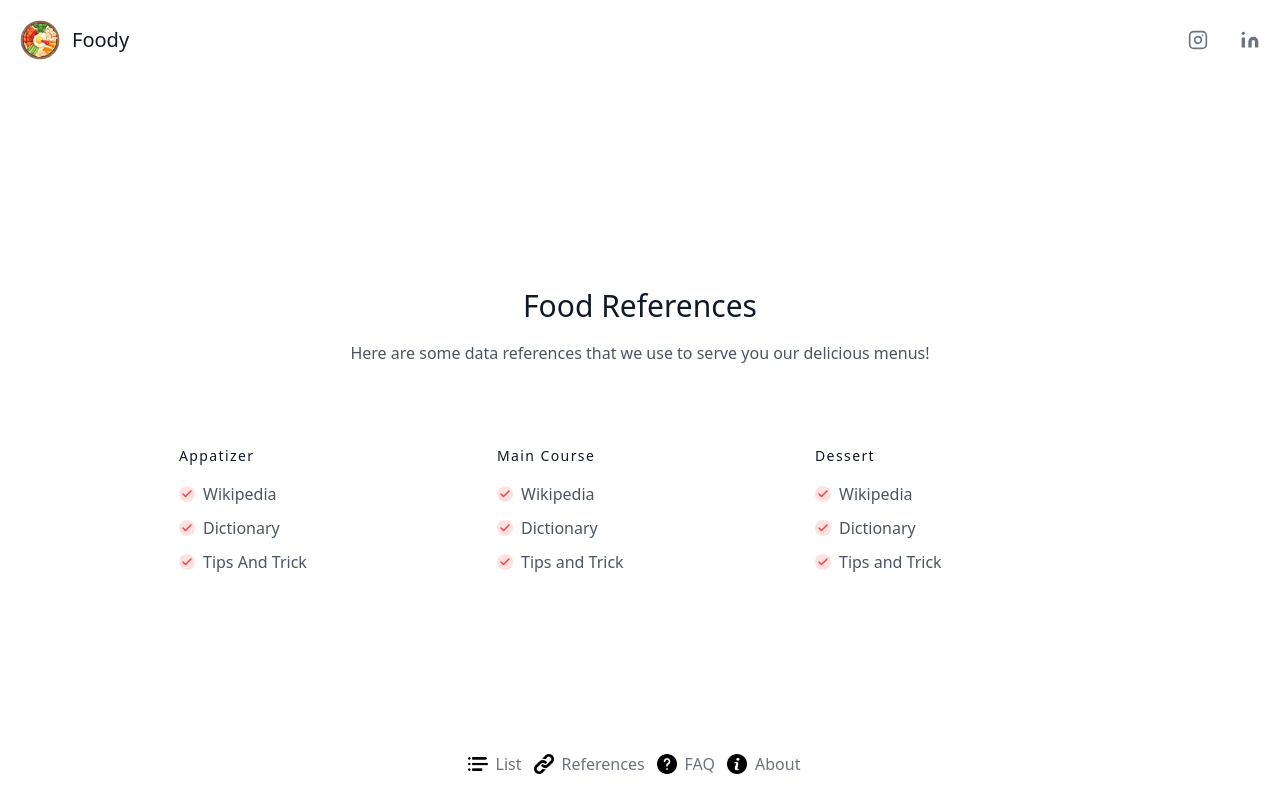
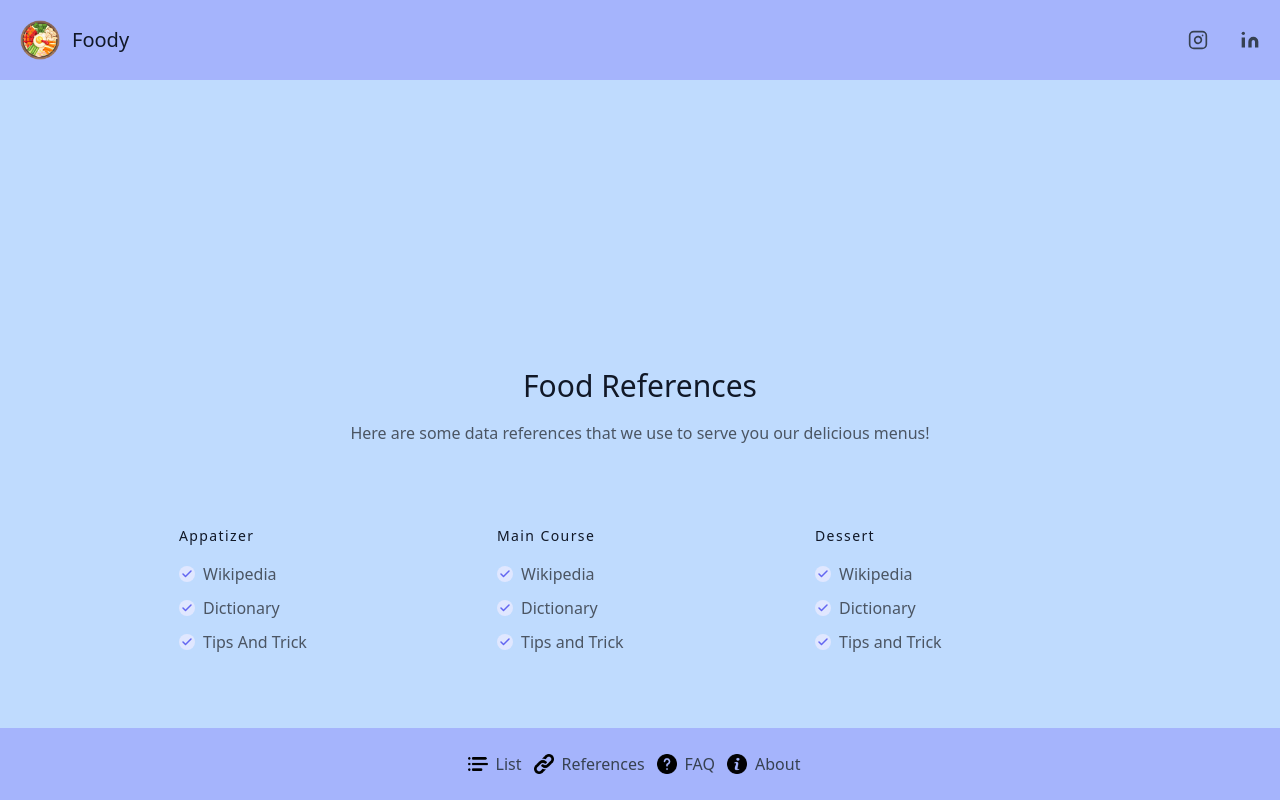
Before and after one commit to hafizhzikry24/foody, a Next.js app: page /references in a window 1280 px wide. Shown: the top 800 px of the page. Built offline with nearby package versions, Linux system fonts and the light colour scheme.

Commit message:
change:color

```diff
--- a/pages/about.js
+++ b/pages/about.js
@@ -13,7 +13,7 @@ export default function about() {
 
       <Header />
 
-      <section className="text-gray-600 body-font">
+      <section className="text-gray-600 body-font bg-blue-200 py-10">
         <div className="container px-5 py-24 mx-auto flex flex-col">
           <div className="lg:w-4/6 mx-auto">
             <div className="rounded-lg h-64 overflow-hidden">
--- a/pages/components/Footer.js
+++ b/pages/components/Footer.js
@@ -28,11 +28,11 @@ export default function Footer() {
     //         </span>
     //     </div>
     // </footer>
-    <footer class="sticky bottom-0 text-gray-600 body-font z-50 bg-white">
+    <footer class="sticky bottom-0 text-gray-600 body-font z-50 bg-indigo-300">
       <div class="container px-3 py-6 mx-auto flex md:items-center lg:items-start md:flex-row md:flex-nowrap flex-wrap flex-col">
 
-        <div class="md:ml-auto md:mr-auto flex flex-wrap items-center text-base justify-center">
-          <Link href="/" className="flex title-font font-sm items-center text-gray-500  hover:text-gray-900 mb-4 mr-3 md:mb-0">
+        <div class="md:ml-auto md:mr-auto flex flex-wrap items-center text-base justify-center ">
+          <Link href="/" className="flex title-font font-sm items-center text-gray-700  hover:text-gray-900 mb-4 mr-3 md:mb-0">
           <Image alt="icon" src={list} width="20" height="20" />
 
 
@@ -40,19 +40,19 @@ export default function Footer() {
 
 
           </Link>
-          <Link href="/references" className="flex title-font font-sm items-center text-gray-500  hover:text-gray-900 mb-4 mr-3 md:mb-0">
+          <Link href="/references" className="flex title-font font-sm items-center text-gray-700  hover:text-gray-900 mb-4 mr-3 md:mb-0">
           <Image alt="icon" src={link} width="20" height="20 "  />
               <h1 className="ml-2">References </h1>
 
 
           </Link>
-          <Link href="/faq" className="flex title-font font-sm items-center text-gray-500  hover:text-gray-900 mb-4 mr-3 md:mb-0 " >
+          <Link href="/faq" className="flex title-font font-sm items-center text-gray-700  hover:text-gray-900 mb-4 mr-3 md:mb-0 " >
           <Image alt="icon" src={faq} width="20" height="20" />
               <h1 className="ml-2">FAQ  </h1>
 
 
           </Link>
-          <Link href="/about" className="flex title-font font-sm items-center text-gray-500  hover:text-gray-900 mb-4 mr-3 md:mb-0">
+          <Link href="/about" className="flex title-font font-sm items-center text-gray-700  hover:text-gray-900 mb-4 mr-3 md:mb-0">
           <Image alt="icon" src={info} width="20" height="20" />
                <h1 className="ml-2">About </h1>
 
--- a/pages/components/Header.js
+++ b/pages/components/Header.js
@@ -4,7 +4,7 @@ import icon from "../../public/assets/icon.webp";
 
 export default function Header() {
   return (
-    <header className="sticky top-0 text-gray-600 body-font z-50 bg-white">
+    <header className="sticky top-0 text-gray-900 body-font z-50 bg-indigo-300">
       <div className="container mx-auto flex flex-wrap p-5 flex-col md:flex-row items-center">
         <Link
           href="/"
@@ -34,7 +34,7 @@ export default function Header() {
           <span className="inline-flex sm:ml-auto sm:mt-0 mt-4 justify-center sm:justify-start ">
             <a
               href="https://www.instagram.com/hafizh.zikry/"
-              className="ml-3 text-gray-500  hover:text-gray-900"
+              className="ml-3 text-gray-700  hover:text-gray-900"
             >
               <svg
                 fill="none"
@@ -51,7 +51,7 @@ export default function Header() {
             </a>
             <a
               href="https://www.linkedin.com/in/muhammad-hafizh-zikry-784b37249/"
-              className="ml-8 text-gray-500 hover:text-gray-900"
+              className="ml-8 text-gray-700 hover:text-gray-900"
             >
               <svg
                 fill="currentColor"
--- a/pages/components/ItemCard.js
+++ b/pages/components/ItemCard.js
@@ -4,7 +4,7 @@ import Link from "next/link";
 export default function ItemCard(props) {
   try {
     return (
-      <div className="lg:w-1/4 md:w-1/2 p-4 w-full">
+      <div className="lg:w-1/4 md:w-1/2 p-4 w-full ">
         <Link
           href={`/detail/${props.data.id}`}
           className="block relative h-48 rounded overflow-hidden"
@@ -18,13 +18,13 @@ export default function ItemCard(props) {
           />
         </Link>
         <div className="mt-4">
-          <h3 className="text-gray-500 text-xs tracking-widest title-font mb-1">
+          <h3 className="text-gray-800 text-xs tracking-widest title-font mb-1">
             {props.data.servings_noun_plural}
           </h3>
           <h2 className="text-gray-900 title-font text-lg font-medium">
             {props.data.name}
           </h2>
-          <p className="mt-1">{props.data.num_servings} Servings</p>
+          <p className="mt-1 text-gray-800">{props.data.num_servings} Servings</p>
         </div>
       </div>
     );
--- a/pages/components/List.js
+++ b/pages/components/List.js
@@ -20,7 +20,7 @@ export default function List() {
     }, []);
 
     return (
-        <section className="text-gray-600 body-font">
+        <section className="text-gray-600 body-font bg-blue-200">
             <div className="container px-5 py-8 mx-auto">
                 <div className="flex flex-wrap -m-4">
                     {
--- a/pages/detail/[id].js
+++ b/pages/detail/[id].js
@@ -35,7 +35,7 @@ export default function Detail() {
 
       <Header />
 
-      <section class="text-gray-600 body-font">
+      <section class="text-gray-600 body-font bg-blue-200">
         <div class="container mx-auto flex px-5 py-8 items-center justify-center flex-col">
           <Image
             class="lg:w-2/6 md:w-3/6 w-5/6 mb-10 rounded"
--- a/pages/faq.js
+++ b/pages/faq.js
@@ -9,7 +9,7 @@ export default function faq() {
 
       <Header />
 
-      <section className="text-gray-600 body-font">
+      <section className="text-gray-600 body-font bg-blue-200 py-20">
         <div className="container px-5 py-52 mx-auto">
           <div className="xl:w-1/2 lg:w-3/4 w-full mx-auto text-center">
             <svg
@@ -20,7 +20,7 @@ export default function faq() {
             >
               <path d="M925.036 57.197h-304c-27.6 0-50 22.4-50 50v304c0 27.601 22.4 50 50 50h145.5c-1.9 79.601-20.4 143.3-55.4 191.2-27.6 37.8-69.399 69.1-125.3 93.8-25.7 11.3-36.8 41.7-24.8 67.101l36 76c11.6 24.399 40.3 35.1 65.1 24.399 66.2-28.6 122.101-64.8 167.7-108.8 55.601-53.7 93.7-114.3 114.3-181.9 20.601-67.6 30.9-159.8 30.9-276.8v-239c0-27.599-22.401-50-50-50zM106.036 913.497c65.4-28.5 121-64.699 166.9-108.6 56.1-53.7 94.4-114.1 115-181.2 20.6-67.1 30.899-159.6 30.899-277.5v-239c0-27.6-22.399-50-50-50h-304c-27.6 0-50 22.4-50 50v304c0 27.601 22.4 50 50 50h145.5c-1.9 79.601-20.4 143.3-55.4 191.2-27.6 37.8-69.4 69.1-125.3 93.8-25.7 11.3-36.8 41.7-24.8 67.101l35.9 75.8c11.601 24.399 40.501 35.2 65.301 24.399z"></path>
             </svg>
-            <p className="leading-relaxed text-lg">
+            <p className="leading-relaxed text-lg text-gray-800">
             Foody is an application about how to make food for you,
             this app containing servings,ingredients,and how to make and how to serve
             this application so easy to learn for the beginner and this content is complex
@@ -30,7 +30,7 @@ export default function faq() {
             <h2 className="text-gray-900 font-medium title-font tracking-wider text-sm">
               Muhammad Hafizh Zikry
             </h2>
-            <p className="text-gray-500">Diponegoro University</p>
+            <p className="text-gray-800">Diponegoro University</p>
           </div>
         </div>
       </section>
--- a/pages/references.js
+++ b/pages/references.js
@@ -10,7 +10,7 @@ export default function References() {
 
       <Header />
 
-      <section className="text-gray-600 body-font">
+      <section className="text-gray-600 body-font bg-blue-200 py-20">
         <div className="container px-5 py-52 mx-auto">
           <div className="text-center mb-20">
             <h1 className="sm:text-3xl text-2xl font-medium text-center title-font text-gray-900 mb-4">
@@ -29,7 +29,7 @@ export default function References() {
               </h2>
               <nav className="flex flex-col sm:items-start sm:text-left text-center items-center -mb-1 space-y-2.5">
                 <Link href ="https://id.wikipedia.org/wiki/Hidangan_pembuka">
-                  <span className="bg-red-100 text-red-500 w-4 h-4 mr-2 rounded-full inline-flex items-center justify-center">
+                  <span className="bg-indigo-100 text-indigo-500 w-4 h-4 mr-2 rounded-full inline-flex items-center justify-center">
                     <svg
                       fill="none"
                       stroke="currentColor"
@@ -47,7 +47,7 @@ export default function References() {
 
 
                 <Link href ="https://id.wikipedia.org/wiki/Hidangan_pembuka">
-                  <span className="bg-red-100 text-red-500 w-4 h-4 mr-2 rounded-full inline-flex items-center justify-center">
+                  <span className="bg-indigo-100 text-indigo-500 w-4 h-4 mr-2 rounded-full inline-flex items-center justify-center">
                     <svg
                       fill="none"
                       stroke="currentColor"
@@ -63,7 +63,7 @@ export default function References() {
                   Dictionary
                 </Link>
                 <Link href ="https://www.delightedcooking.com/what-are-appetizers.htm">
-                  <span className="bg-red-100 text-red-500 w-4 h-4 mr-2 rounded-full inline-flex items-center justify-center">
+                  <span className="bg-indigo-100 text-indigo-500 w-4 h-4 mr-2 rounded-full inline-flex items-center justify-center">
                     <svg
                       fill="none"
                       stroke="currentColor"
@@ -86,7 +86,7 @@ export default function References() {
               </h2>
               <nav className="flex flex-col sm:items-start sm:text-left text-center items-center -mb-1 space-y-2.5">
               <Link href ="https://en.wikipedia.org/wiki/Main_course#:~:text=A%20main%20course%20is%20the%20featured%20or%20primary,courses.%20It%20usually%20follows%20the%20entr%C3%A9e%20%28%22entry%22%29%20course.">
-                  <span className="bg-red-100 text-red-500 w-4 h-4 mr-2 rounded-full inline-flex items-center justify-center">
+                  <span className="bg-indigo-100 text-indigo-500 w-4 h-4 mr-2 rounded-full inline-flex items-center justify-center">
                     <svg
                       fill="none"
                       stroke="currentColor"
@@ -102,7 +102,7 @@ export default function References() {
                   Wikipedia
                 </Link>
                 <Link href ="https://dictionary.cambridge.org/dictionary/english/entree?q=entree_1">
-                  <span className="bg-red-100 text-red-500 w-4 h-4 mr-2 rounded-full inline-flex items-center justify-center">
+                  <span className="bg-indigo-100 text-indigo-500 w-4 h-4 mr-2 rounded-full inline-flex items-center justify-center">
                     <svg
                       fill="none"
                       stroke="currentColor"
@@ -118,7 +118,7 @@ export default function References() {
                   Dictionary
                 </Link>
                 <Link href ="https://theworld.org/stories/2014-09-22/sure-you-are-what-you-eatbut-youre-also-how-you-translate-menu">
-                  <span className="bg-red-100 text-red-500 w-4 h-4 mr-2 rounded-full inline-flex items-center justify-center">
+                  <span className="bg-indigo-100 text-indigo-500 w-4 h-4 mr-2 rounded-full inline-flex items-center justify-center">
                     <svg
                       fill="none"
                       stroke="currentColor"
@@ -141,7 +141,7 @@ export default function References() {
               </h2>
               <nav className="flex flex-col sm:items-start sm:text-left text-center items-center -mb-1 space-y-2.5">
               <Link href ="https://en.wikipedia.org/wiki/Dessert">
-                  <span className="bg-red-100 text-red-500 w-4 h-4 mr-2 rounded-full inline-flex items-center justify-center">
+                  <span className="bg-indigo-100 text-indigo-500 w-4 h-4 mr-2 rounded-full inline-flex items-center justify-center">
                     <svg
                       fill="none"
                       stroke="currentColor"
@@ -157,7 +157,7 @@ export default function References() {
                   Wikipedia
                 </Link>
                 <Link href ="https://www.merriam-webster.com/dictionary/dessert">
-                  <span className="bg-red-100 text-red-500 w-4 h-4 mr-2 rounded-full inline-flex items-center justify-center">
+                  <span className="bg-indigo-100 text-indigo-500 w-4 h-4 mr-2 rounded-full inline-flex items-center justify-center">
                     <svg
                       fill="none"
                       stroke="currentColor"
@@ -173,7 +173,7 @@ export default function References() {
                   Dictionary
                 </Link>
                 <Link href ="https://ghostarchive.org/archive/xjJWi">
-                  <span className="bg-red-100 text-red-500 w-4 h-4 mr-2 rounded-full inline-flex items-center justify-center">
+                  <span className="bg-indigo-100 text-indigo-500 w-4 h-4 mr-2 rounded-full inline-flex items-center justify-center">
                     <svg
                       fill="none"
                       stroke="currentColor"
```
